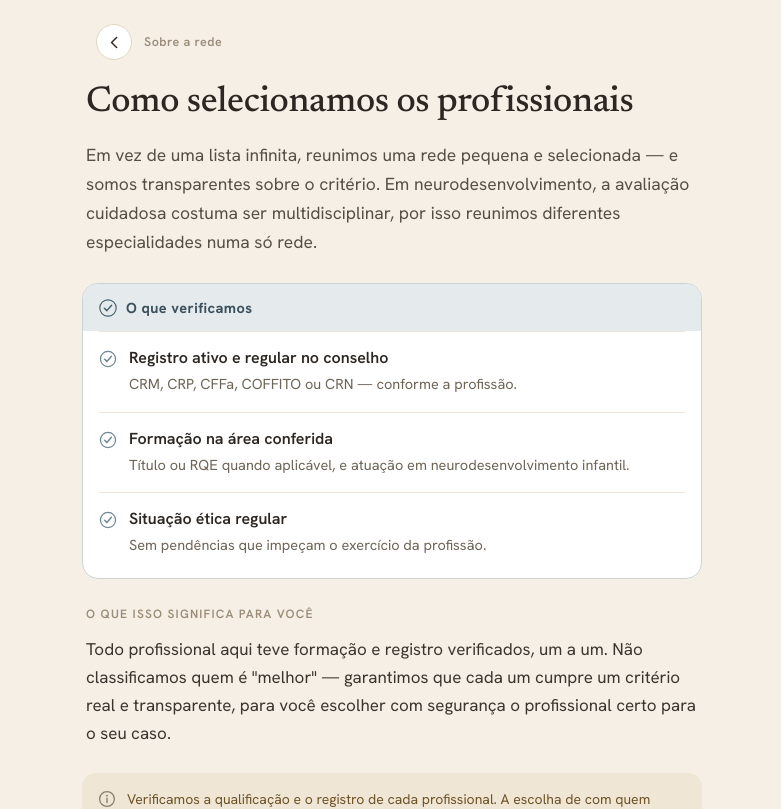
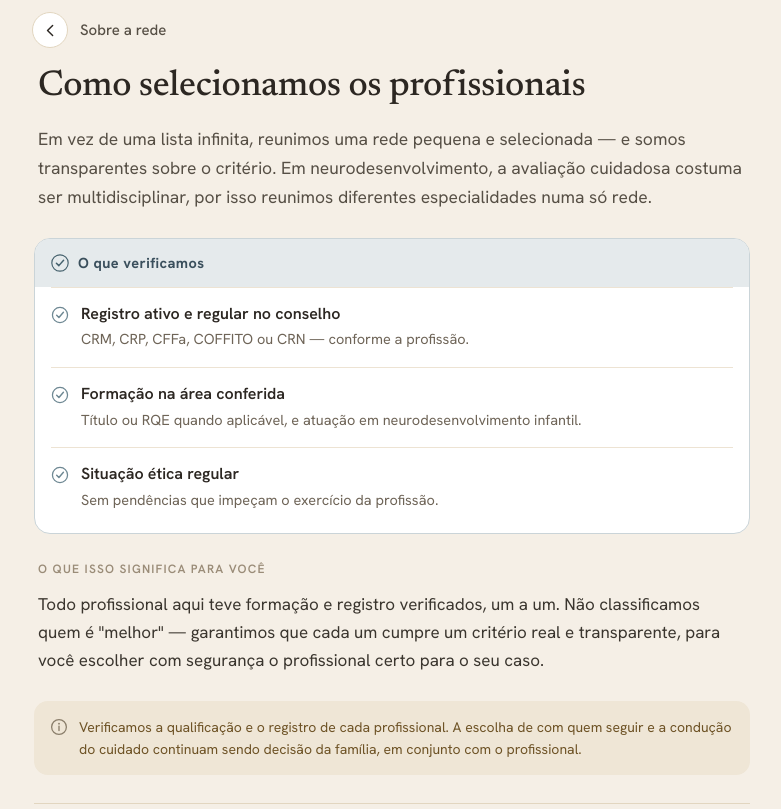
Before and after one commit to kirisaude/kiri-site, a Next.js app: page /como-selecionamos in a window 1280 px wide. Shown: the top 809 px of the page, without its empty margins (248-1029 px from the left). Built offline with nearby package versions, Linux system fonts and the light colour scheme.

Commit message:
Nav mais alto, conteúdo mais largo e label maior nas páginas secundárias

```diff
--- a/src/app/avaliacao/page.tsx
+++ b/src/app/avaliacao/page.tsx
@@ -5,9 +5,9 @@ import { NavBack } from "@/components/NavBack";
 export default function AvaliacaoPage() {
   return (
     <div className="min-h-screen bg-creme flex flex-col">
-      <div className="max-w-2xl mx-auto w-full flex flex-col flex-1 px-2">
+      <div className="max-w-3xl mx-auto w-full flex flex-col flex-1 px-2">
         {/* Nav */}
-        <div className="flex items-center justify-between px-4 pt-5 pb-1">
+        <div className="flex items-center justify-between px-4 pt-3 pb-1">
           <NavBack label="Avaliação do neurodesenvolvimento" />
           <div className="w-9 h-9" />
         </div>
--- a/src/app/como-selecionamos/page.tsx
+++ b/src/app/como-selecionamos/page.tsx
@@ -19,9 +19,9 @@ const ITENS = [
 export default function ComoSelecionamosPage() {
   return (
     <div className="min-h-screen bg-creme">
-      <div className="max-w-2xl mx-auto pb-10 w-full px-2">
+      <div className="max-w-3xl mx-auto pb-10 w-full px-2">
         {/* Nav */}
-        <div className="flex items-center gap-3 px-4 pt-5 pb-2.5">
+        <div className="flex items-center gap-3 px-4 pt-3 pb-2.5">
           <NavBack label="Sobre a rede" />
         </div>
 
--- a/src/app/sobre/page.tsx
+++ b/src/app/sobre/page.tsx
@@ -4,9 +4,9 @@ import { NavBack } from "@/components/NavBack";
 export default function SobrePage() {
   return (
     <div className="min-h-screen bg-creme">
-      <div className="max-w-2xl mx-auto pb-10 w-full px-2">
+      <div className="max-w-3xl mx-auto pb-10 w-full px-2">
         {/* Nav */}
-        <div className="flex items-center gap-3 px-4 pt-5 pb-1">
+        <div className="flex items-center gap-3 px-4 pt-3 pb-1">
           <NavBack label="Sobre a Kiri" />
         </div>
 
--- a/src/components/NavBack.tsx
+++ b/src/components/NavBack.tsx
@@ -11,7 +11,7 @@ export function NavBack({ label, href }: NavBackProps) {
   const router = useRouter();
 
   return (
-    <div className="flex items-center gap-3 px-4 py-1">
+    <div className="flex items-center gap-3">
       <button
         onClick={() => (href ? router.push(href) : router.back())}
         className="w-9 h-9 rounded-full bg-white border border-linha flex items-center justify-center flex-shrink-0 cursor-pointer"
@@ -28,7 +28,7 @@ export function NavBack({ label, href }: NavBackProps) {
         </svg>
       </button>
       {label && (
-        <span className="text-[12.5px] font-semibold tracking-[0.04em] text-muted">
+        <span className="text-[15px] font-medium text-cinza-texto">
           {label}
         </span>
       )}
```
